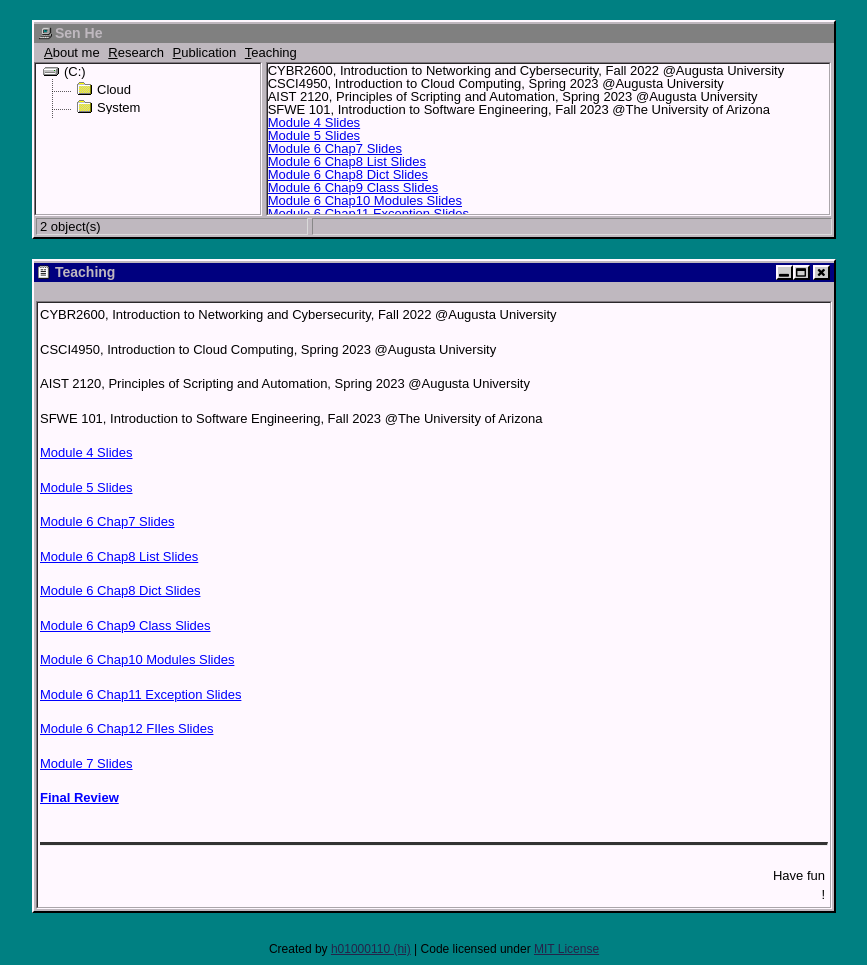
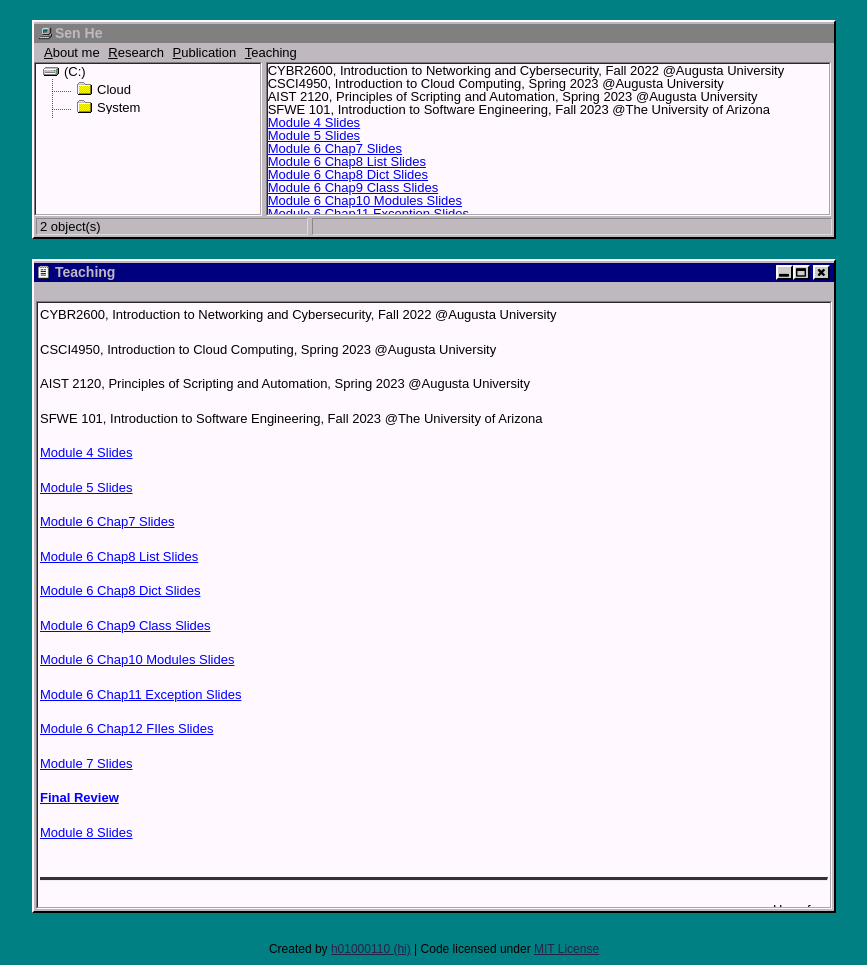
Before and after one commit to sen-he/sen-he.github.io, a Jekyll site: the page built from teaching/index.md, in a window 1280 px wide. Shown: the whole page, without its empty margins (206-1073 px from the left). Built offline with Jekyll 4.4.1, drawn with Linux system fonts in a browser that asks for light colours.

Commit message:
Update index.md

```diff
--- a/teaching/index.md
+++ b/teaching/index.md
@@ -33,3 +33,5 @@
   [Module 7 Slides](https://github.com/sen-he/sen-he.github.io/blob/master/teaching/slides_mod7_DifferentTypesOfSoftwareTestingAndAlienInvasionSourceCode.pptx)
 
   <strong>[Final Review](https://github.com/sen-he/sen-he.github.io/blob/master/teaching/Final_Review%20-%20.pptx)</strong>
+
+  [Module 8 Slides](https://github.com/sen-he/sen-he.github.io/blob/master/teaching/Module%208%20-%20Adding%20New%20Features%20to%20Alien%20Invasion.pptx)
```
